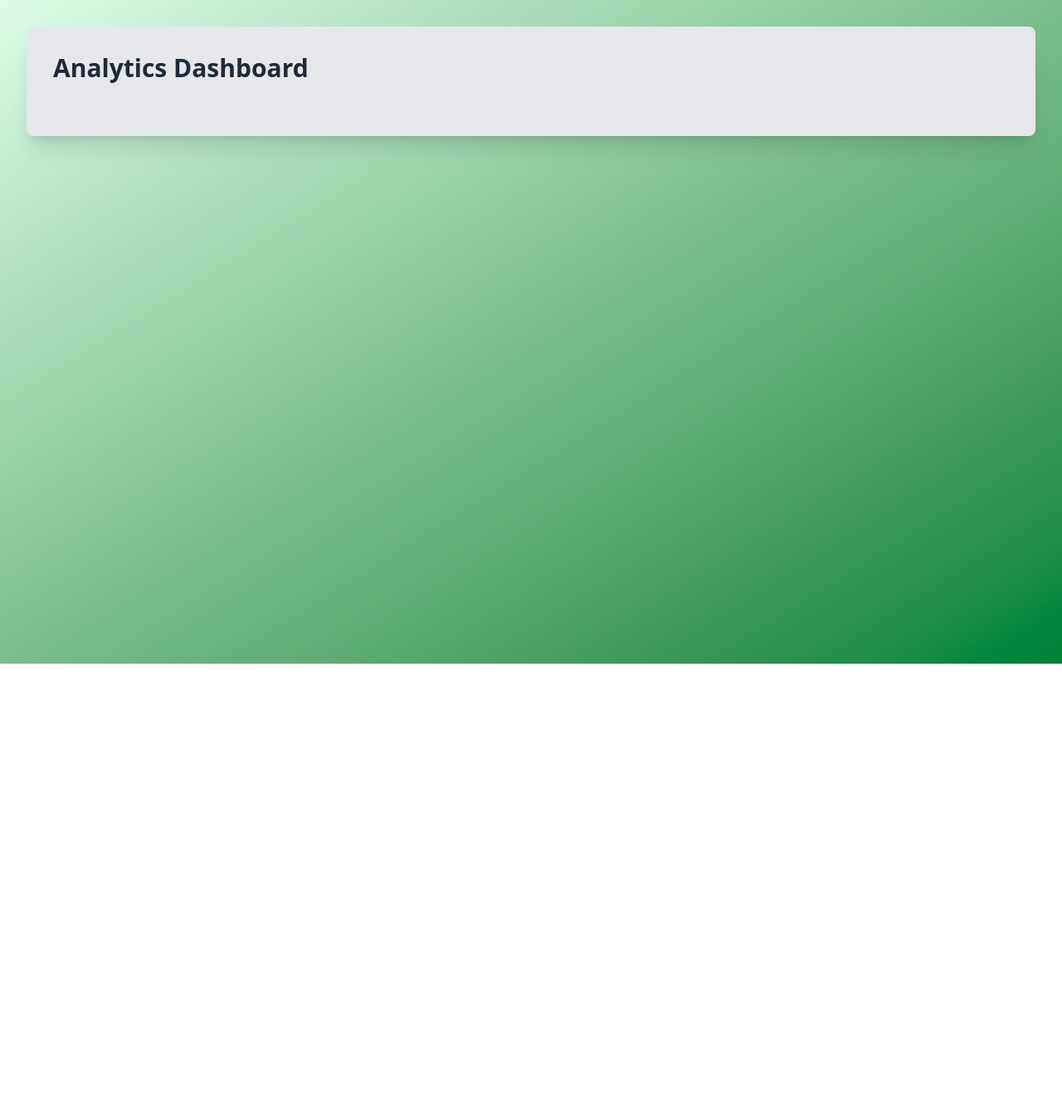
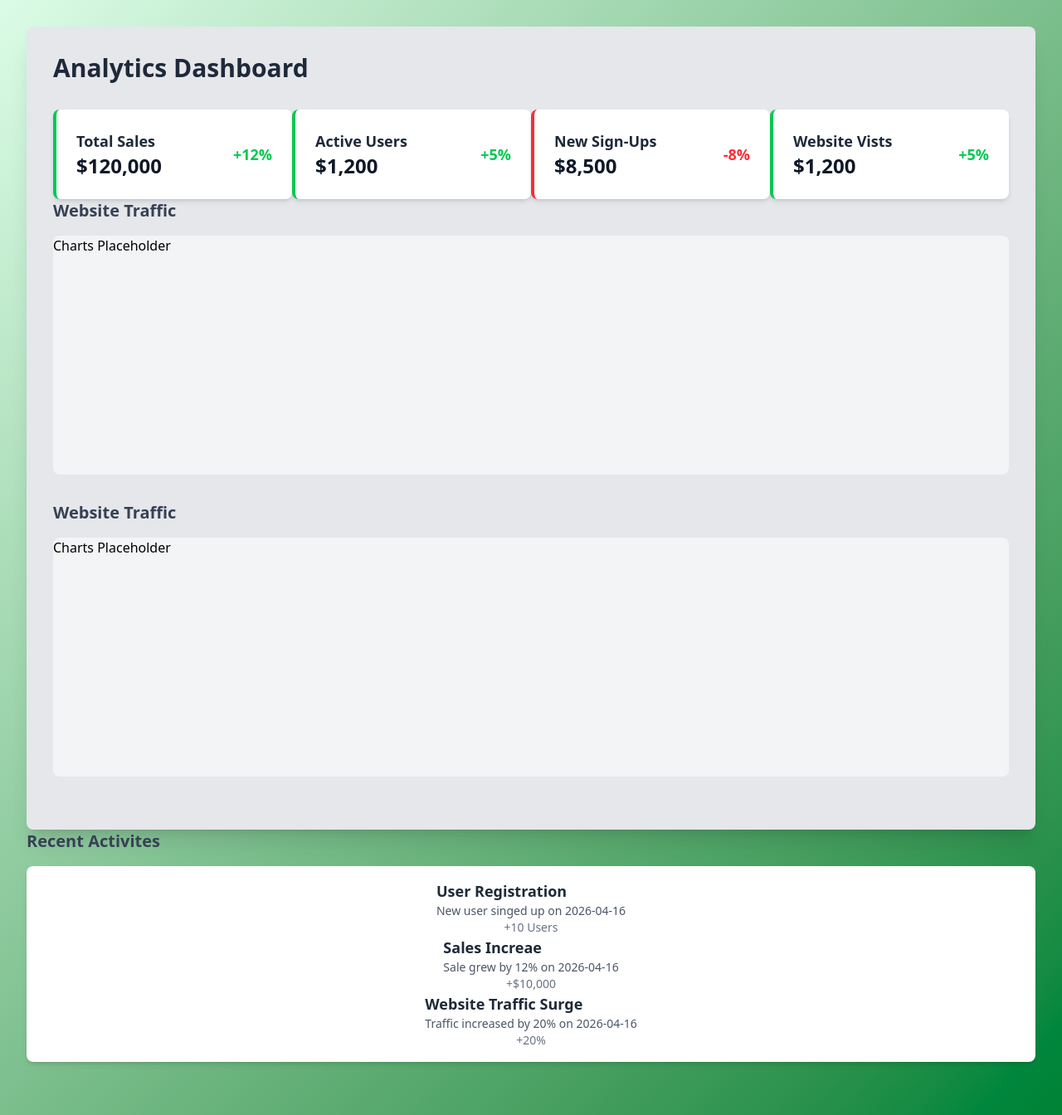
Before and after one commit to likeam/nextfirst, a Next.js app: page /dashboard/analytics in a window 1280 px wide. Shown: the whole page at 83% size. Before the commit the page ends 800 px from the top, so only its background shows below. Built offline with nearby package versions, Linux system fonts and the light colour scheme.

Commit message:
Building Notification section

```diff
--- a/app/dashboard/analytics/page.tsx
+++ b/app/dashboard/analytics/page.tsx
@@ -36,9 +36,82 @@ const Analytics = () => {
 
         <div className=" grid grid-cols-1 sm:grid-cols-2 lg:grid-cols-4">
           {metrics.map((metric, index) => (
-            <div className=""></div>
+            <div
+              key={index}
+              className={`flex justify-between items-center bg-white rounded-lg shadow-md p-6 border-l-4 ${
+                metric.isPositive ? "border-green-500" : "border-red-500"
+              }`}
+            >
+              <div>
+                <h3 className=" text-lg font-semibold text-gray-800">
+                  {metric.title}
+                </h3>
+                <p className=" text-2xl font-bold text-gray-900">
+                  {metric.value}
+                </p>
+              </div>
+              <span
+                className={`text-lg font-bold ${metric.isPositive ? "text-green-500" : "text-red-500"}`}
+              >
+                {metric.change}
+              </span>
+            </div>
           ))}
         </div>
+        <div className=" mb-8">
+          <h2 className=" text-xl font-semibold text-gray-700 mb-4">
+            Website Traffic
+          </h2>
+          <div className=" bg-gray-100 rounded-lg h-72">Charts Placeholder</div>
+        </div>
+        <div className=" mb-8">
+          <h2 className=" text-xl font-semibold text-gray-700 mb-4">
+            Website Traffic
+          </h2>
+          <div className=" bg-gray-100 rounded-lg h-72">Charts Placeholder</div>
+        </div>
+      </div>
+      <div className="mb-8">
+        <h2 className=" text-xl font-semibold text-gray-700 mb-4">
+          Recent Activites
+        </h2>
+        <ul className=" space-y-4">
+          <li className=" flex max-w-7xl mx-auto flex-col items-center justify-between bg-white rounded-lg shadow-md p-4">
+            <div className="">
+              <h3 className=" text-lg font-semibold text-gray-800">
+                User Registration
+              </h3>
+              <p className=" text-sm text-gray-600">
+                New user singed up on 2026-04-16
+              </p>
+            </div>
+            <div className="">
+              <p className=" text-sm text-gray-500 ">+10 Users</p>
+            </div>
+            <div className="">
+              <h3 className=" text-lg font-semibold text-gray-800">
+                Sales Increae
+              </h3>
+              <p className=" text-sm text-gray-600">
+                Sale grew by 12% on 2026-04-16
+              </p>
+            </div>
+            <div className="">
+              <p className=" text-sm text-gray-500 ">+$10,000</p>
+            </div>
+            <div className="">
+              <h3 className=" text-lg font-semibold text-gray-800">
+                Website Traffic Surge
+              </h3>
+              <p className=" text-sm text-gray-600">
+                Traffic increased by 20% on 2026-04-16
+              </p>
+            </div>
+            <div className="">
+              <p className=" text-sm text-gray-500 ">+20%</p>
+            </div>
+          </li>
+        </ul>
       </div>
     </div>
   );
--- a/app/dashboard/settings/notifications/page.tsx
+++ b/app/dashboard/settings/notifications/page.tsx
@@ -1,7 +1,15 @@
 import React from "react";
 
 const Notifications = () => {
-  return <div>Notifications</div>;
+  return (
+    <div className=" min-h-screen bg-gradient-to-br from-gray-50 to-gray-700 p-8">
+      <div className=" max-w-4xl mx-auto bg-white rounded-lg shadow-xl p-8">
+        <h1 className=" text-3xl font-bold text-gray-800 mb-8">
+          Notifications
+        </h1>
+      </div>
+    </div>
+  );
 };
 
 export default Notifications;
--- a/app/dashboard/settings/page.tsx
+++ b/app/dashboard/settings/page.tsx
@@ -1,7 +1,62 @@
+import Link from "next/link";
 import React from "react";
 
 const Settings = () => {
-  return <div>Settings</div>;
+  return (
+    <div className=" min-h-screen bg-gradient-to-br from-yellow-50 via-indigo-100 to-yellow-800">
+      <div className=" max-w-7xl mx-auto bg-gray-200 rounded-lg shadow-xl p-8">
+        <h1 className=" text-3xl font-bold text-gray-800 mb-8">Settings</h1>
+        <p className=" text-lg text-gray-600   max-w-2xl">
+          {" "}
+          Customize your account settings, Profile, and Notification here.
+          Choose an option from the sidebar to begin.
+        </p>
+        <div className=" flex space-x-12">
+          <div className=" w-1/4 bg-gray-300 rounded-lg p-6 space-y-6">
+            <h2 className=" text-2xl font-semibold text-gray-800 mb-4">
+              Quick Links
+            </h2>
+            <ul className=" space-y-4">
+              <li className="">
+                <Link
+                  className=" flex items-center text-lg text-gray-800 hover:text-indigo-600 transition-colors py-2 px-4 rounded-md hover:bg-indigo-200"
+                  href="/dashboard/settings/profile"
+                >
+                  Profile
+                </Link>
+              </li>
+              <li className="">
+                <Link
+                  className=" flex items-center text-lg text-gray-800 hover:text-yellow-600 transition-colors py-2 px-4 rounded-md hover:bg-yellow-200"
+                  href="/dashboard/settings/notifications"
+                >
+                  Notifications
+                </Link>
+              </li>
+              <li className="">
+                <Link
+                  className=" flex items-center text-lg text-gray-800 hover:text-green-600 transition-colors py-2 px-4 rounded-md hover:bg-green-200"
+                  href="/dashboard/settings/account"
+                >
+                  Account
+                </Link>
+              </li>
+            </ul>
+          </div>
+          <div className=" flex-1 bg-gray-100 shadow-md rounded-lg p-8">
+            <h2 className=" text-3xl font-semibold text-gray-800 mb-4">
+              Select a Settings Option
+            </h2>
+            <p className=" text-lg text-gray-600 max-w-3xl">
+              {" "}
+              Choose an option from the sidebar to manage your account,
+              notifications, or profile settings
+            </p>
+          </div>
+        </div>
+      </div>
+    </div>
+  );
 };
 
 export default Settings;
```
